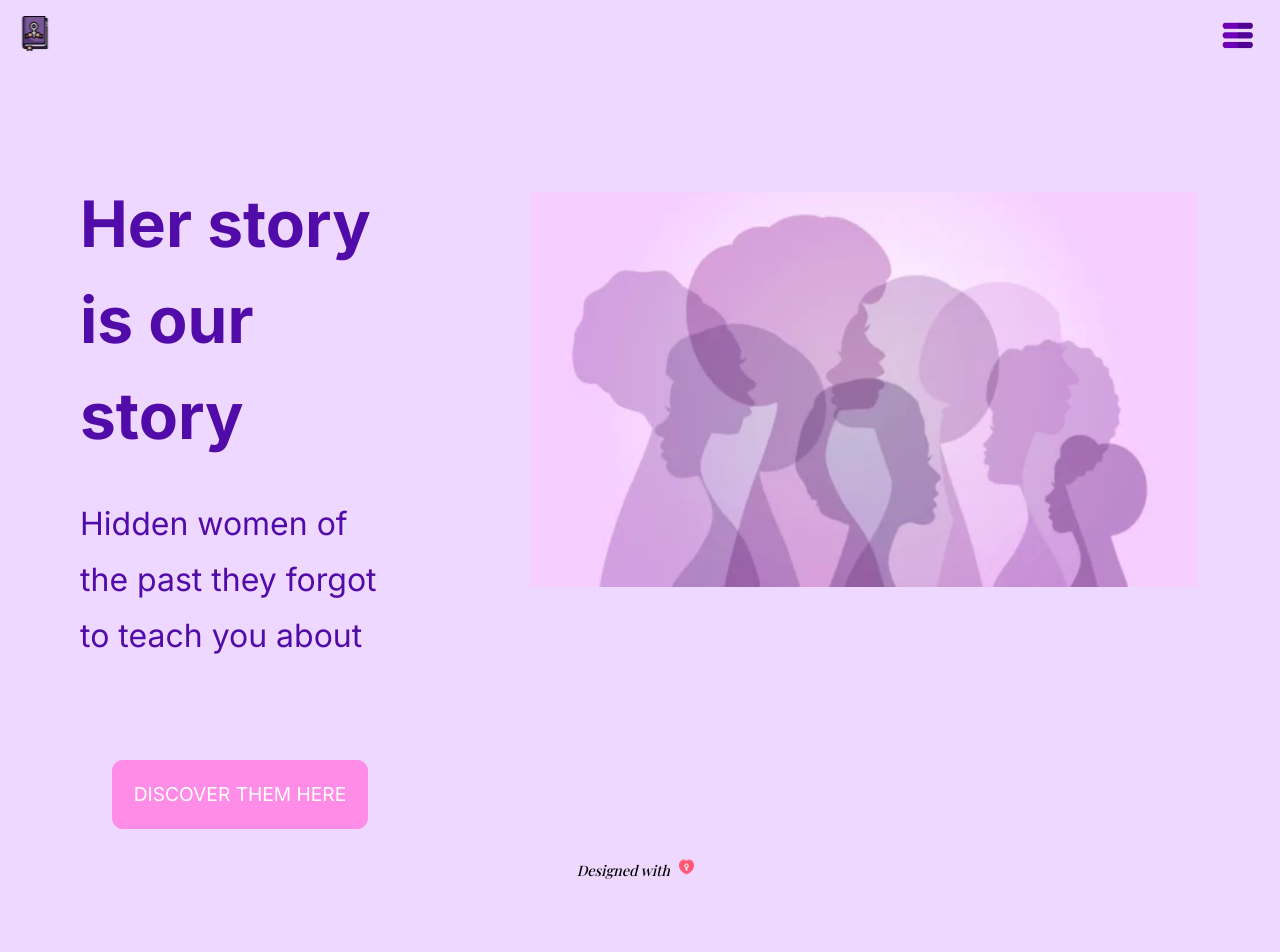
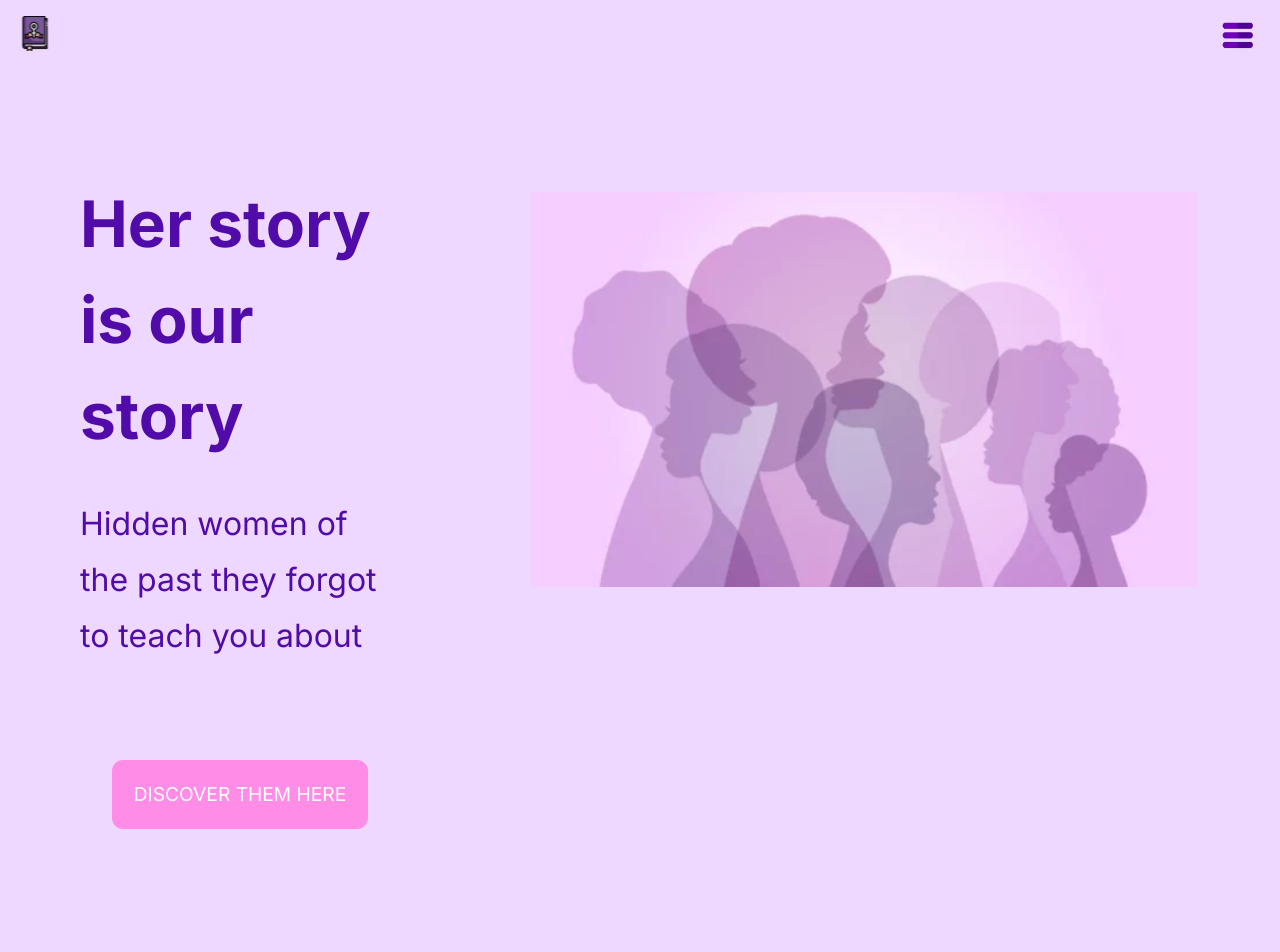
Before and after one commit to Ari-F90/HerLand-front, a React (Create React App) app: page / in a window 1280 px wide. Shown: the top 952 px of the page. Built offline with nearby package versions, Linux system fonts and the light colour scheme.

Commit message:
Modify styles css pages

```diff
--- a/src/core/components/figureList/figureList.module.scss
+++ b/src/core/components/figureList/figureList.module.scss
@@ -24,6 +24,7 @@
   text-align: center;
   padding: 0.1rem 0.4rem;
   cursor: pointer;
+  flex-wrap: wrap;
 }
 .filtercontainer {
   display: flex;
@@ -35,6 +36,7 @@
   gap: 0.5rem;
   width: 90%;
   align-self: stretch;
+  flex-wrap: wrap;
 }
 
 .containerbuttons2 {
@@ -64,13 +66,13 @@
 }
 
 .prevbutton {
-  width: 3.5rem;
-  height: 3.5rem;
+  width: 3rem;
+  height: 3rem;
   cursor: pointer;
 }
 
 .nextbutton {
-  width: 3.5rem;
-  height: 3.5rem;
+  width: 3rem;
+  height: 3rem;
   cursor: pointer;
 }
--- a/src/core/components/footer/footer.module.scss
+++ b/src/core/components/footer/footer.module.scss
@@ -6,8 +6,8 @@
   font-family: "Playfair Display", serif;
   margin-right: 0.5rem;
   font-size: 0.9rem;
-  height: 20vh;
-  margin-bottom: 10%;
+  height: 40vw;
+  margin-bottom: 5%;
   &__icon {
     width: 1.1rem;
     height: 1.1rem;
--- a/src/core/components/pages/homepage/homepage.module.scss
+++ b/src/core/components/pages/homepage/homepage.module.scss
@@ -1,5 +1,4 @@
 .homepage {
-  height: 70vh;
   &__first {
     display: flex;
     flex-direction: column;
```
